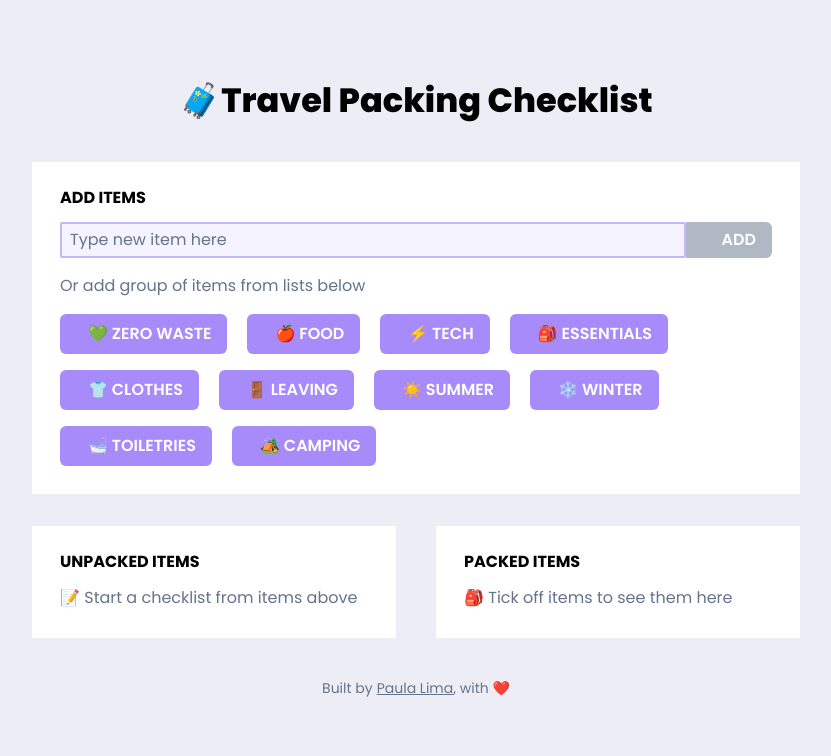
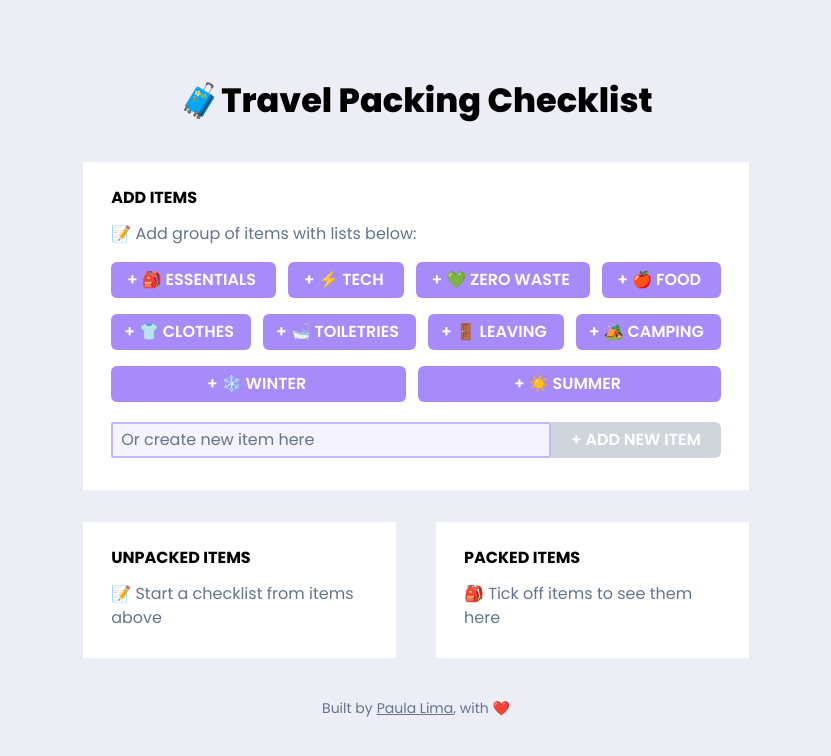
Before and after one commit to paulafffl/travel_packing_checklist, a React (Create React App) app: page / in a window 1280 px wide. Shown: the top 756 px of the page, without its empty margins (224-1055 px from the left). Built offline with nearby package versions, Linux system fonts and the light colour scheme.

Commit message:
Refine UI and instructions

```diff
--- a/src/components/AddItem.tsx
+++ b/src/components/AddItem.tsx
@@ -1,7 +1,6 @@
 import { useContext, useState } from 'react';
 import { ItemsContext } from '../context';
 import toast, { Toaster } from 'react-hot-toast';
-import Icon from './Icon';
 import {
   listCamping,
   listClothes,
@@ -53,7 +52,7 @@ const AddItem = () => {
   return (
     <form
       id="new-item"
-      className="mb-1 flex w-full"
+      className="mb-1 mt-5 flex w-full"
       onSubmit={(e) => {
         e.preventDefault();
         if (!existingInList()) {
@@ -65,9 +64,9 @@ const AddItem = () => {
       <Toaster />
       <input
         id="new-item-name"
-        className="w-full overflow-scroll"
+        className="flex-grow overflow-scroll"
         type="search"
-        placeholder="Type new item here"
+        placeholder="Or create new item here"
         value={newItem}
         autoFocus
         onChange={(e) => setNewItem(e.target.value)}
@@ -79,8 +78,9 @@ const AddItem = () => {
         type="submit"
         disabled={!newItem}
       >
-        <Icon symbol="add" />
-        <span className="ml-1 hidden sm:block">Add</span>
+        <span>
+          {`+\u00A0Add`} <span className="hidden sm:inline">New Item</span>
+        </span>
       </button>
     </form>
   );
--- a/src/components/AddList.tsx
+++ b/src/components/AddList.tsx
@@ -13,14 +13,12 @@ const AddList = ({ list, name, listedState, listName = 'listName' }: ItemProps)
   const { addListAsObj, removeListAsObj } = useContext(ItemsContext);
   return (
     <button
-      className={`mr-2 mt-3 px-2 sm:mr-5 sm:mt-4 sm:pl-2 sm:pr-3 ${
-        listedState && 'color-palette-red'
-      }`}
+      className={'mt-3 flex-grow px-2 py-0.5 sm:mt-4'}
+      disabled={listedState}
       aria-label={`Add List for ${name}`}
       onClick={() => (!listedState ? addListAsObj(list, listName) : removeListAsObj(listName))}
     >
-      <Icon symbol={listedState ? 'remove' : 'add'} />
-      <span className="m-0.5 sm:m-1">{name}</span>
+      +<span className="m-0.5 sm:m-1">{name}</span>
     </button>
   );
 };
--- a/src/components/AddSection.tsx
+++ b/src/components/AddSection.tsx
@@ -21,8 +21,20 @@ const AddSection = () => {
   return (
     <section className={'max-h-[60vh] overflow-y-auto sm:h-auto'}>
       <h2> ADD ITEMS </h2>
-      <AddItem />
-      <p className="mt-4 text-slate-500">{'Or add group of items from lists below'}</p>
+      <p>{'📝 Add group of items with lists below:'}</p>
+      <div className="flex flex-wrap gap-x-3 sm:justify-between">
+        <AddList
+          list={listEssentials}
+          listName={'listEssentials'}
+          name={'🎒 Essentials'}
+          listedState={addedListAsObj('listEssentials')}
+        />
+        <AddList
+          list={listTech}
+          listName={'listTech'}
+          name={'⚡ Tech'}
+          listedState={addedListAsObj('listTech')}
+        />
         <AddList
           list={listZeroWaste}
           listName={'listZeroWaste'}
@@ -36,22 +48,16 @@ const AddSection = () => {
           listedState={addedListAsObj('listFood')}
         />
         <AddList
-        list={listTech}
-        listName={'listTech'}
-        name={'⚡ Tech'}
-        listedState={addedListAsObj('listTech')}
-      />
-      <AddList
-        list={listEssentials}
-        listName={'listEssentials'}
-        name={'🎒 Essentials'}
-        listedState={addedListAsObj('listEssentials')}
-      />
-      <AddList
           list={listClothes}
           listName={'listClothes'}
           name={'👕 Clothes'}
           listedState={addedListAsObj('listClothes')}
+        />
+        <AddList
+          list={listToiletries}
+          listName={'listToiletries'}
+          name={'🛁 Toiletries'}
+          listedState={addedListAsObj('listToiletries')}
         />
         <AddList
           list={listLeaving}
@@ -60,11 +66,12 @@ const AddSection = () => {
           listedState={addedListAsObj('listLeaving')}
         />
         <AddList
-        list={listSummer}
-        listName={'listSummer'}
-        name={'☀️ Summer'}
-        listedState={addedListAsObj('listSummer')}
+          list={listCamping}
+          listName={'listCamping'}
+          name={'🏕️ Camping'}
+          listedState={addedListAsObj('listCamping')}
         />
+
         <AddList
           list={listWinter}
           listName={'listWinter'}
@@ -72,17 +79,13 @@ const AddSection = () => {
           listedState={addedListAsObj('listWinter')}
         />
         <AddList
-        list={listToiletries}
-        listName={'listToiletries'}
-        name={'🛁 Toiletries'}
-        listedState={addedListAsObj('listToiletries')}
+          list={listSummer}
+          listName={'listSummer'}
+          name={'☀️ Summer'}
+          listedState={addedListAsObj('listSummer')}
         />
-      <AddList
-        list={listCamping}
-        listName={'listCamping'}
-        name={'🏕️ Camping'}
-        listedState={addedListAsObj('listCamping')}
-      />
+      </div>
+      <AddItem />
     </section>
   );
 };
--- a/src/components/Item.tsx
+++ b/src/components/Item.tsx
@@ -39,16 +39,16 @@ const Item = ({ item }: { item: Item }) => {
         onKeyDown={(e) => e.key === 'Enter' && setEditing(!editing)}
         onChange={(event) => updateAsObj(item.id, { name: event.target.value })}
       />
-      <div className="g'py-0 text-sm', ap-2 ml-auto flex">
+      <div className="ml-auto flex gap-y-0">
         <button
-          className={`px-1.5 text-xs ${!editing && 'color-palette-green'}`}
+          className={`px-1 text-xs ${!editing && 'color-palette-green'}`}
           aria-label={`Edit "${item.name}"`}
           onClick={() => setEditing(!editing)}
         >
           <Icon symbol={editing ? 'save' : 'edit'} />
         </button>
         <button
-          className="color-palette-red ml-2 px-1.5 text-xs"
+          className="color-palette-red ml-2 px-1 text-xs"
           aria-label={`Delete "${item.name}"`}
           onClick={() => removeItemAsObj(item.id)}
         >
--- a/src/index.css
+++ b/src/index.css
@@ -31,12 +31,16 @@ h2 {
   @apply mb-3 font-bold uppercase;
 }
 
+p {
+  @apply mt-0 text-slate-500 sm:mt-2;
+}
+
 input {
   @apply rounded-sm border-2 border-primary-300 bg-white py-1 pl-2 pr-0 placeholder-slate-500 accent-primary-600 outline-none transition-all transition-opacity duration-200 ease-in invalid:border-red-800 invalid:bg-red-200 out-of-range:border-red-800 out-of-range:bg-red-200 hover:bg-primary-200 hover:accent-primary-700 focus:bg-primary-50 disabled:border-slate-500 disabled:bg-slate-100 disabled:placeholder-slate-400;
 }
 
 input[type='checkbox'] {
-  @apply z-10 mr-1 ring-violet-500 focus:outline-violet-500 focus-visible:ring-2;
+  @apply z-10 ml-1 mr-0.5 scale-125 ring-violet-500 focus:outline-violet-500 focus-visible:ring-2;
 }
 
 label {
@@ -47,7 +51,7 @@ button,
 button[type='button'],
 button[type='reset'],
 button[type='submit'] {
-  @apply inline-flex items-center justify-center rounded-md bg-primary-400 px-4 py-1 font-semibold uppercase text-white transition-all transition-colors ease-in ease-in hover:bg-primary-500 active:bg-primary-300 disabled:bg-slate-500 disabled:text-white disabled:opacity-50;
+  @apply inline-flex items-center justify-center rounded-md bg-primary-400 px-3 py-1 font-semibold uppercase text-white transition-all transition-colors ease-in ease-in hover:bg-primary-500 active:bg-primary-300 disabled:bg-slate-500 disabled:bg-opacity-60 disabled:text-white disabled:opacity-50 sm:px-5;
 }
 
 section {
@@ -58,12 +62,16 @@ section {
   @apply bg-teal-400 hover:bg-teal-500;
 }
 
+.color-palette-violet {
+  @apply bg-violet-400 hover:bg-violet-500;
+}
+
 .color-palette-red {
   @apply bg-rose-400 hover:bg-rose-500;
 }
 
 .outer-margin {
-  margin: 10vh 20vw;
+  margin: 10vh 24vw;
   @media (max-width: 1024px) {
     margin: 7vh 8vw;
   }
```
Also changed, not shown: 1 other file (tests, documents, lock files or other folders). Lines whose indentation alone changed are shown as unchanged.
